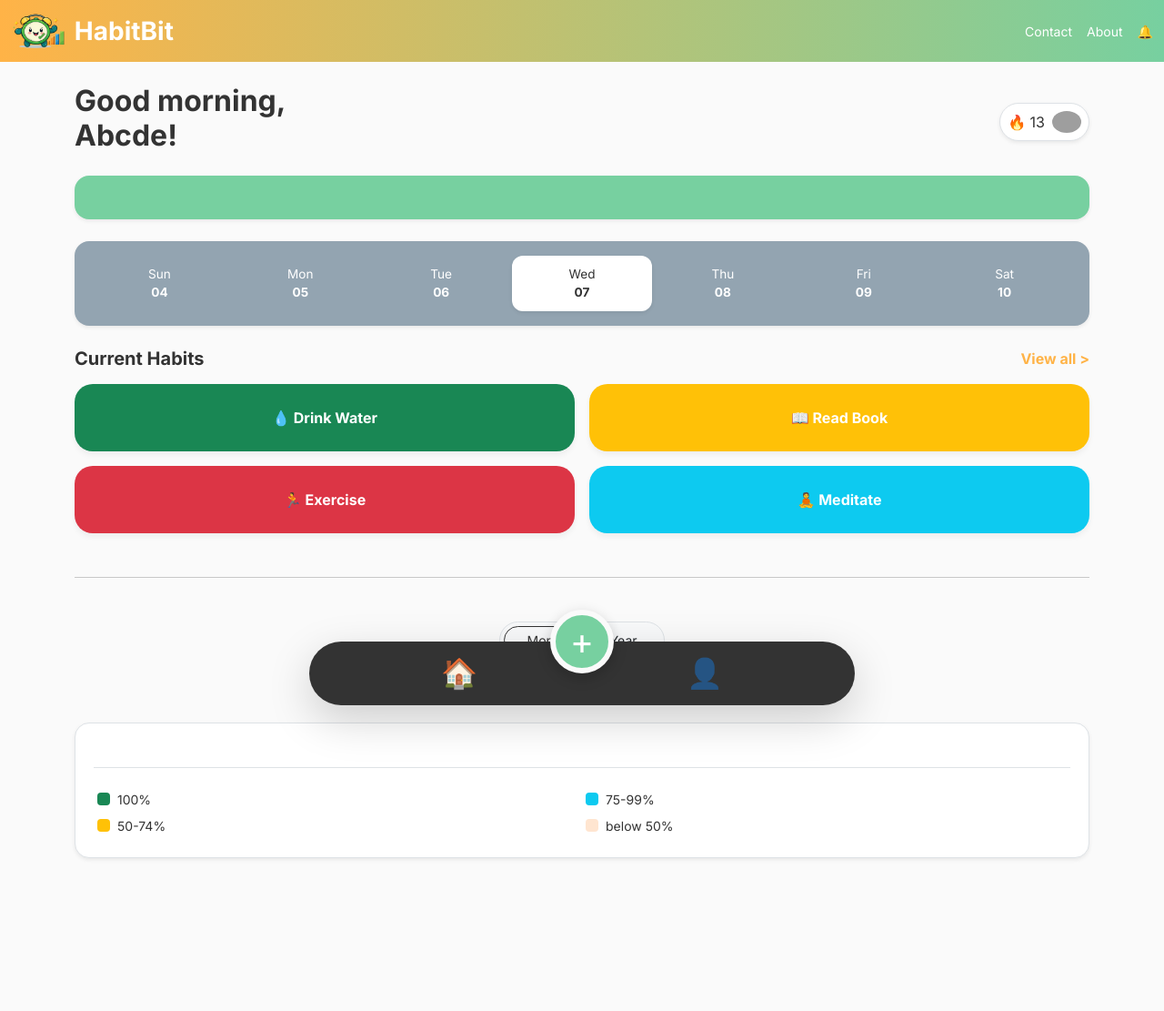
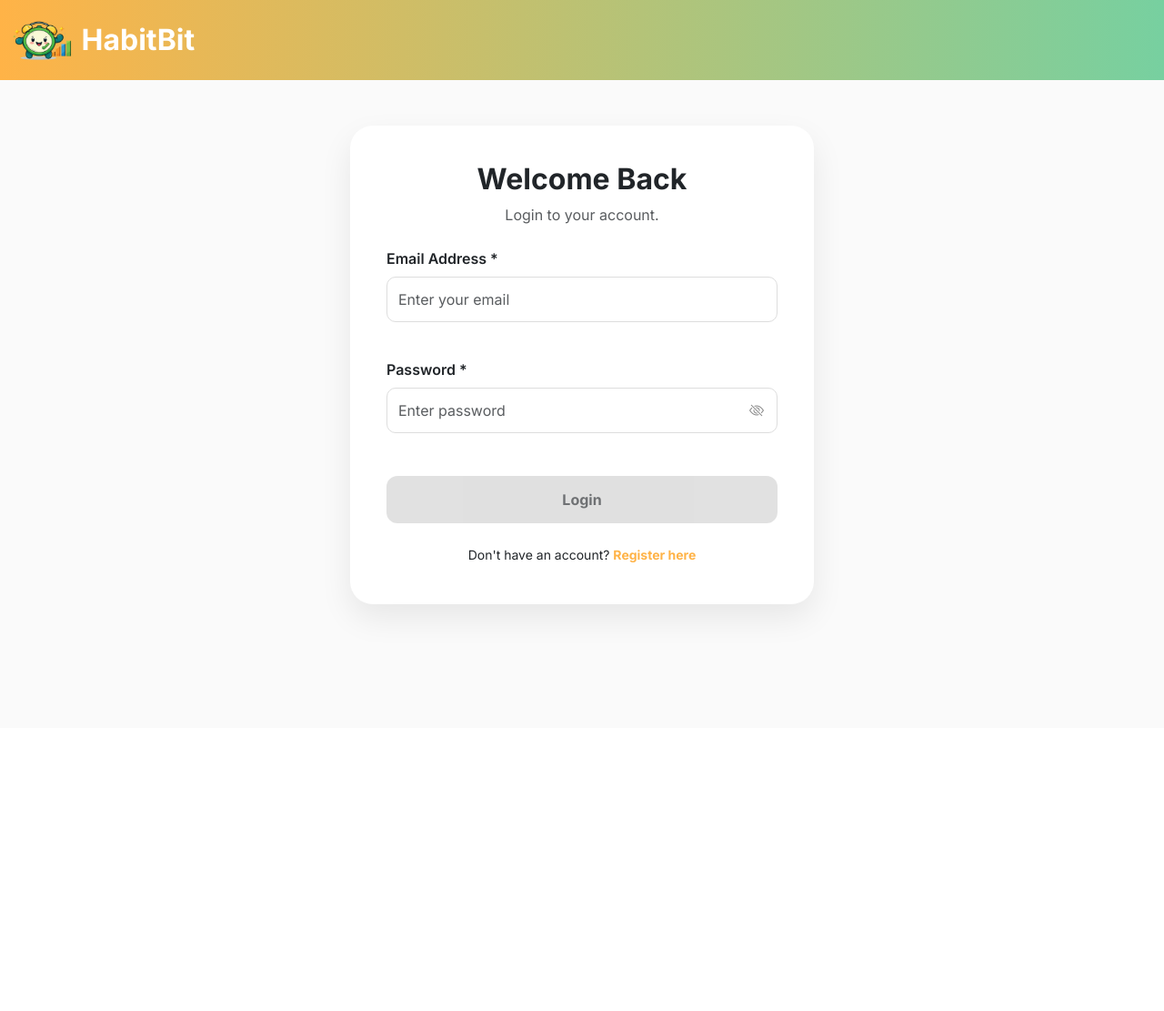
Before and after one commit to PatriciaGutz/BSIT_2E-G1_Group_2_HabitBit, a PHP site: a page that, after the commit, uses UserLogin&Registration/index.html in a window 1280 px wide. Shown: the whole page at 91% size. After the commit the page ends 684 px from the top, so only its background shows below. Run offline with PHP 8.4, Linux system fonts and the light colour scheme; grey boxes are pictures that could not be loaded.

Commit message:
Posting Lab3 for inital issue and removing and adding the altered blocks in my code.

```diff
--- /dev/null
+++ b/UserLogin&Registration/index.html
@@ -0,0 +1,50 @@
+<!DOCTYPE html>
+<html lang="en">
+<head>
+    <meta charset="UTF-8">
+    <meta name="viewport" content="width=device-width, initial-scale=1.0">
+    <title>Login - HabitBit</title>
+    <link href="https://fonts.googleapis.com/css2?family=Inter:wght@400;600;700&display=swap" rel="stylesheet">
+    <link href="https://cdn.jsdelivr.net/npm/bootstrap@5.3.0/dist/css/bootstrap.min.css" rel="stylesheet">
+    <link rel="stylesheet" href="https://cdn.jsdelivr.net/npm/bootstrap-icons@1.11.1/font/bootstrap-icons.css">
+    <link rel="stylesheet" href="style.css">
+</head>
+<body>
+    <nav class="navbar navbar-expand-lg navbar-light custom-navbar">
+        <div class="container-fluid">
+            <a class="navbar-brand d-flex align-items-center" href="index.html">
+                <img src="logo.png" alt="HabitBit Logo" height="45" class="me-2">
+                <span class="fw-bold text-white fs-2">HabitBit</span>
+            </a>
+        </div>
+    </nav>
+
+    <div class="container auth-container">
+        <div class="card">
+            <h2 class="fw-bold text-center mb-2">Welcome Back</h2>
+            <p class="text-center text-muted mb-4">Login to your account.</p>
+
+            <form id="loginForm" novalidate>
+                <div class="mb-3">
+                    <label class="form-label fw-semibold">Email Address *</label>
+                    <input type="email" id="loginEmail" class="form-control" placeholder="Enter your email">
+                    <span id="loginEmailError" class="error-msg"></span>
+                </div>
+                <div class="mb-3">
+                    <label class="form-label fw-semibold">Password *</label>
+                    <div class="password-wrapper">
+                        <input type="password" id="loginPassword" class="form-control" placeholder="Enter password">
+                        <i class="bi bi-eye-slash toggle-password" id="toggleLoginPass"></i>
+                    </div>
+                    <span id="loginPassError" class="error-msg"></span>
+                </div>
+                <button type="submit" id="loginBtn" class="btn btn-habitbit w-100 mt-2" disabled>Login</button>
+            </form>
+            <div class="text-center mt-4">
+                <p class="small mb-1">Don't have an account? <a href="register.html" class="text-orange fw-bold text-decoration-none">Register here</a></p>
+            </div>
+        </div>
+    </div>
+    <script src="script.js"></script>
+</body>
+</html>
--- /dev/null
+++ b/UserLogin&Registration/script.js
@@ -0,0 +1,162 @@
+document.addEventListener('DOMContentLoaded', () => {
+    const loginForm = document.getElementById('loginForm');
+    const regForm = document.getElementById('regForm');
+
+    const setError = (input, msgElement, message) => {
+        if (message) {
+            input.classList.add('is-invalid-input');
+            msgElement.innerText = message;
+        } else {
+            input.classList.remove('is-invalid-input');
+            msgElement.innerText = "";
+        }
+    };
+
+    //toggle for pass
+    const setupToggle = (toggleId, inputId) => {
+        const toggle = document.getElementById(toggleId);
+        const input = document.getElementById(inputId);
+        if (toggle && input) {
+            toggle.addEventListener('click', () => {
+                input.type = input.type === 'password' ? 'text' : 'password';
+                toggle.classList.toggle('bi-eye');
+                toggle.classList.toggle('bi-eye-slash');
+            });
+        }
+    };
+    setupToggle('toggleLoginPass', 'loginPassword');
+    setupToggle('toggleRegPass', 'regPassword');
+    setupToggle('toggleConfirmPass', 'regConfirmPassword');
+
+    function isEmailValid(email) {
+        if (email.trim() === "") return "required";
+
+        const isValid = email.includes("@") && email.includes(".") && email.indexOf("@") < email.lastIndexOf(".");
+        return isValid ? "ok" : "invalid";
+    }
+
+    function isPasswordValid(pass) {
+        if (pass.length === 0) return "required";
+
+        const hasUpper = pass !== pass.toLowerCase();
+        const hasLower = pass !== pass.toUpperCase();
+        let hasNum = false;
+        for (let char of pass) { if (char >= '0' && char <= '9') hasNum = true; }
+
+        const isValid = pass.length >= 8 && hasUpper && hasLower && hasNum;
+        return isValid ? "ok" : "invalid";
+    }
+
+    function isNameValid(name) {
+        if (name.trim() === "") return "required";
+        if (name.length < 3) return "invalid";
+        for (let char of name) {
+            if (!((char >= 'A' && char <= 'Z') || (char >= 'a' && char <= 'z') || char === ' ')) return "invalid";
+        }
+        return "ok";
+    }
+
+    //login page
+    if (loginForm) {
+        const emailIn = document.getElementById('loginEmail');
+        const passIn = document.getElementById('loginPassword');
+        const loginBtn = document.getElementById('loginBtn');
+        const emailErr = document.getElementById('loginEmailError');
+        const passErr = document.getElementById('loginPassError');
+
+        const validateLoginBtn = () => {
+            const emailStatus = isEmailValid(emailIn.value);
+            const passStatus = passIn.value.length > 0;
+            loginBtn.disabled = !(emailStatus === "ok" && passStatus);
+        };
+
+        emailIn.addEventListener('blur', () => {
+            const status = isEmailValid(emailIn.value);
+            if (status === "required") setError(emailIn, emailErr, "Email is required.");
+            else if (status === "invalid") setError(emailIn, emailErr, "Invalid email format.");
+            else setError(emailIn, emailErr, "");
+        });
+
+        passIn.addEventListener('blur', () => {
+            if (passIn.value.length === 0) setError(passIn, passErr, "Password is required.");
+            else setError(passIn, passErr, "");
+        });
+
+        [emailIn, passIn].forEach(el => el.addEventListener('input', validateLoginBtn));
+
+        loginForm.addEventListener('submit', (e) => {
+            e.preventDefault(); // stop invalid submission
+
+            const emailStatus = isEmailValid(emailIn.value);
+            const passStatus = passIn.value.length > 0;
+
+            // pass is "Admin123"
+            if (emailStatus !== "ok") setError(emailIn, emailErr, emailStatus === "required" ? "Email is required." : "Invalid email format.");
+            if (!passStatus) setError(passIn, passErr, "Password is required.");
+
+            if (emailStatus === "ok" && passStatus) {
+                if (passIn.value !== "Admin123") {
+                    setError(passIn, passErr, "Invalid email or password.");
+                    setError(emailIn, emailErr, " "); // Border only
+                } else {
+                    alert("Login Successful!");
+                }
+            }
+        });
+    }
+
+    //registration  page
+    if (regForm) {
+        const nameIn = document.getElementById('regName');
+        const emailIn = document.getElementById('regEmail');
+        const passIn = document.getElementById('regPassword');
+        const confirmIn = document.getElementById('regConfirmPassword');
+        const regBtn = document.getElementById('regBtn');
+
+        const validateRegBtn = () => {
+            const nameStatus = isNameValid(nameIn.value);
+            const emailStatus = isEmailValid(emailIn.value);
+            const passStatus = isPasswordValid(passIn.value);
+            const matches = passIn.value === confirmIn.value && confirmIn.value !== "";
+
+            regBtn.disabled = !(nameStatus === "ok" && emailStatus === "ok" && passStatus === "ok" && matches);
+        };
+
+        nameIn.addEventListener('blur', () => {
+            const status = isNameValid(nameIn.value);
+            if (status === "required") setError(nameIn, document.getElementById('nameError'), "Name is required.");
+            else if (status === "invalid") setError(nameIn, document.getElementById('nameError'), "Letters only, min 3 chars.");
+            else setError(nameIn, document.getElementById('nameError'), "");
+        });
+
+        emailIn.addEventListener('blur', () => {
+            const status = isEmailValid(emailIn.value);
+            if (status === "required") setError(emailIn, document.getElementById('emailError'), "Email is required.");
+            else if (status === "invalid") setError(emailIn, document.getElementById('emailError'), "Invalid email format.");
+            else setError(emailIn, document.getElementById('emailError'), "");
+        });
+
+        passIn.addEventListener('blur', () => {
+            const status = isPasswordValid(passIn.value);
+            if (status === "required") setError(passIn, document.getElementById('passError'), "Password is required.");
+            else if (status === "invalid") setError(passIn, document.getElementById('passError'), "Must be 8+ chars, with 1 Upper, 1 Lower, and 1 Num.");
+            else setError(passIn, document.getElementById('passError'), "");
+        });
+
+        confirmIn.addEventListener('blur', () => {
+            if (confirmIn.value === "") setError(confirmIn, document.getElementById('confirmError'), "Please confirm your password.");
+            else if (confirmIn.value !== passIn.value) setError(confirmIn, document.getElementById('confirmError'), "Passwords do not match.");
+            else setError(confirmIn, document.getElementById('confirmError'), "");
+        });
+
+        [nameIn, emailIn, passIn, confirmIn].forEach(el => el.addEventListener('input', validateRegBtn));
+
+        regForm.addEventListener('submit', (e) => {
+            e.preventDefault();
+            if (!regBtn.disabled) {
+                document.getElementById('successMsg').classList.remove('d-none');
+                setTimeout(() => { window.location.href = "index.html"; }, 2000);
+            }
+        });
+    }
+});
--- /dev/null
+++ b/UserLogin&Registration/style.css
@@ -0,0 +1,41 @@
+:root {
+  --hb-orange: #ffb347;
+  --hb-teal: #77d0a0;
+  --hb-error: #dc3545;
+}
+
+body { font-family: "Inter", sans-serif; background-color: #fafafa; margin: 0; }
+
+.custom-navbar {
+  background: linear-gradient(90deg, var(--hb-orange), var(--hb-teal)) !important;
+  padding: 15px 0;
+}
+
+.auth-container { max-width: 550px; margin: 50px auto; padding: 0 20px; }
+
+.card {
+  border: none; border-radius: 25px; padding: 40px;
+  box-shadow: 0 15px 35px rgba(0,0,0,0.08); background: #fff;
+}
+
+.form-control { padding: 12px; border-radius: 10px; border: 1px solid #ddd; }
+
+.is-invalid-input { border-color: var(--hb-error) !important; }
+
+.error-msg { color: var(--hb-error); font-size: 0.8rem; margin-top: 4px; display: block; min-height: 1.2rem; }
+
+.password-wrapper { position: relative; }
+
+.toggle-password {
+  position: absolute; right: 15px; top: 50%; transform: translateY(-50%);
+  cursor: pointer; color: #888;
+}
+
+.btn-habitbit {
+  background-color: var(--hb-orange); border: none; color: white;
+  font-weight: 700; padding: 14px; border-radius: 12px;
+}
+
+.btn-habitbit:disabled { background-color: #d1d1d1; cursor: not-allowed; }
+
+.text-orange { color: var(--hb-orange) !important; }
--- a/index.html
+++ b/index.html
@@ -7,15 +7,13 @@
     <link href="https://fonts.googleapis.com/css2?family=Inter:wght@400;600;700&display=swap" rel="stylesheet">
     <link href="https://cdn.jsdelivr.net/npm/bootstrap@5.3.0/dist/css/bootstrap.min.css" rel="stylesheet">
     <link rel="stylesheet" href="css/style.css">
-
 </head>
-<script src="js/main.js"></script>
 <body>
 
     <nav class="navbar navbar-expand-lg navbar-light custom-navbar">
         <div class="container-fluid">
             <a class="navbar-brand d-flex align-items-center" href="index.html">
-                <img src="../Images/logo.png" alt="HabitBit Logo" height="40" class="me-2">
+                <img src="images/logo.png" alt="HabitBit Logo" height="40" class="me-2">
                 <span class="fw-bold text-white fs-3">HabitBit</span>
             </a>
             <div class="d-flex text-white small">
@@ -39,7 +37,7 @@
         </div>
 
         <div class="bg-teal-custom text-white p-4 rounded-4 text-center mb-4 shadow-sm">
-            <p id="daily-quote" class="mb-0 fs-5 fw-medium"></p>
+            <p id="daily-quote" class="mb-0 fs-5 fw-medium">Loading your daily bit of wisdom...</p>
         </div>
 
         <div class="d-flex justify-content-around bg-blue-custom p-3 rounded-4 shadow-sm text-white mb-4">
@@ -101,7 +99,6 @@
         </div>
     </div>
 
-    <script>
-    </script>
+    <script src="js/main.js"></script>
 </body>
 </html>
```
Also changed, not shown: UserLogin&Registration/register.html (added, +59 -0 lines), css/style.css (+4 -13 lines), js/main.js (+6 -20 lines), UserLogin&Registration/logo.png (added), 7 other files.
